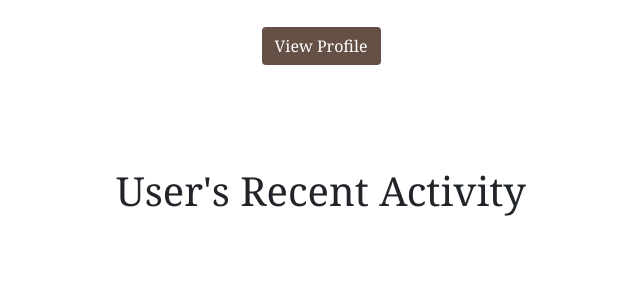
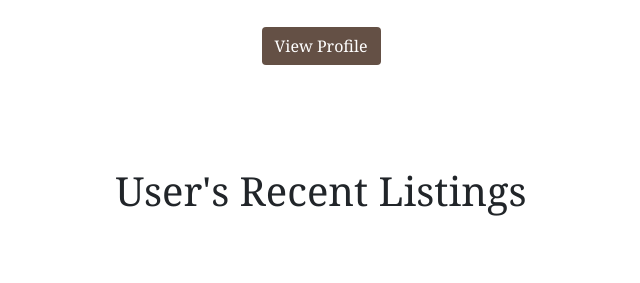
Before and after one commit to BharathKumarRavichandran/FoodShare, a PHP site: page /viewProfile.php in a window 1280 px wide. Shown: the part 193-476 px from the top of the page, without its empty margins (319-959 px from the left). Run offline with PHP 8.4, Linux system fonts and the light colour scheme; the visitor is signed in with stand-in values (Sample User, id 1); tables that the repository leaves empty or names only in its code hold one stand-in row (values such as "Sample post"); some web fonts are replaced.

Commit message:
Updated viewProfile.php

```diff
--- a/viewProfile.php
+++ b/viewProfile.php
@@ -81,9 +81,9 @@ if(!$stmt){
 	</div>
 	<div>
 		<div id="viewUser" class="userDispBig"><?= $viewUser ?></div>
-		<div style="text-align: center;"><button id="followBtn" class="userBtn btn btn-brown" onclick="followBtnClick(this)"><?= $followValue ?></button></div>
-		<div class="recentText">User's Recent Activity</div>
-		<div id="activityRegion"></div>
+		<div id="btnRegion" style="text-align: center;"><button id="followBtn" class="userBtn btn btn-brown" onclick="followBtnClick(this)"><?= $followValue ?></button></div>
+		<div class="recentText">User's Recent Listings</div>
+		<div id="listingRegion"></div>
 	</div>
 <script type="text/javascript">
 
```
